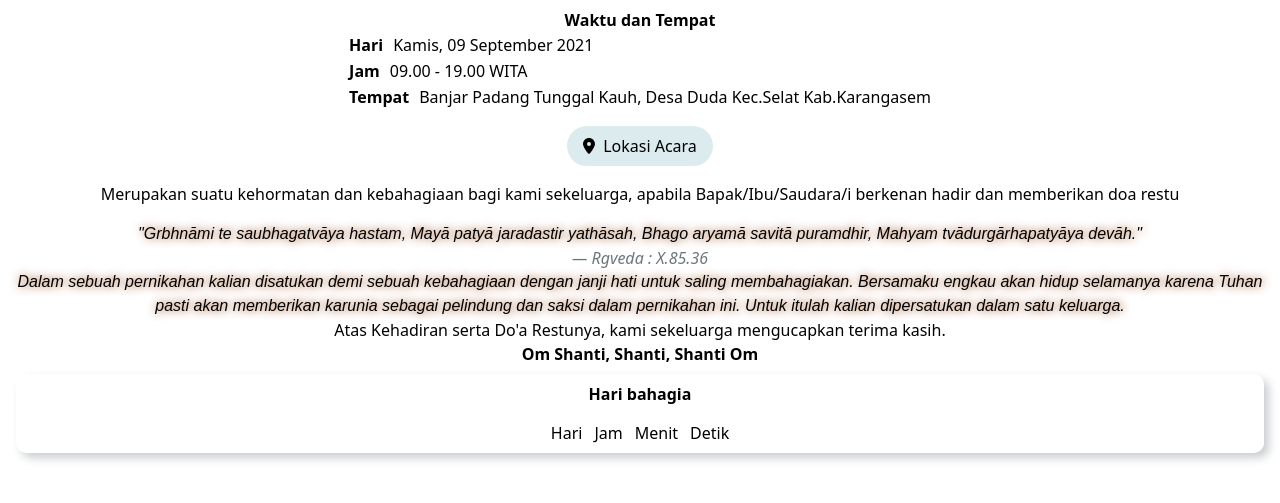
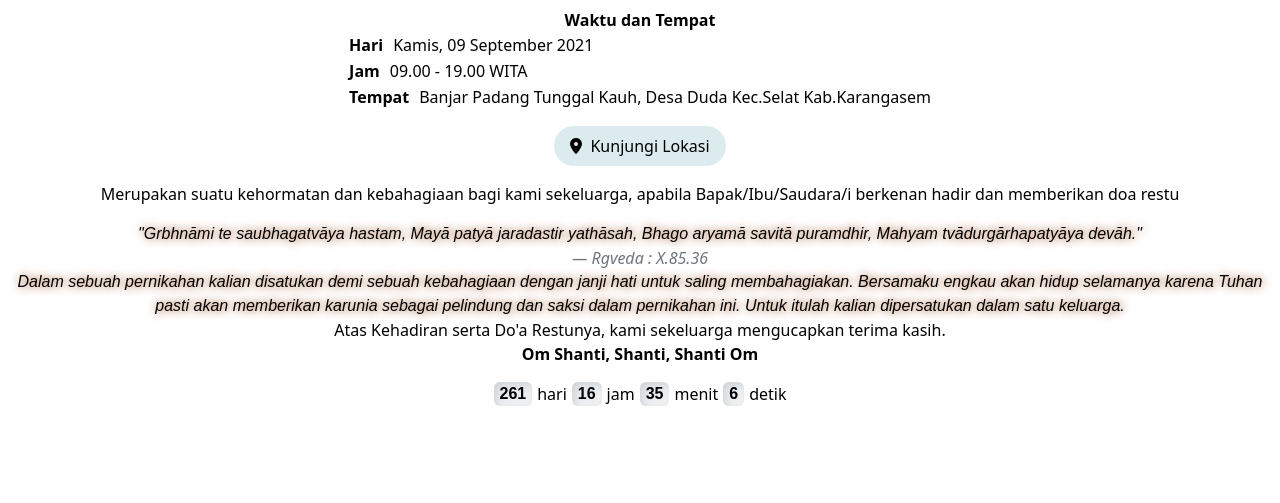
Before and after one commit to parta99/pawiwahan, a Vue app in the folder thema-2-VueJS/: page /landingpage in a window 1280 px wide. Shown: the part 1080-1583 px from the top of the page. Built offline with nearby package versions, Linux system fonts and the light colour scheme; a web font is replaced by a local one.

Commit message:
Update InfoAbout.vue

```diff
--- a/thema-2-VueJS/src/views/InfoAbout.vue
+++ b/thema-2-VueJS/src/views/InfoAbout.vue
@@ -1,6 +1,11 @@
-<script setup lang="ts">
+<script setup>
 import { FontAwesomeIcon } from '@fortawesome/vue-fontawesome'
 import { faLocationDot } from '@fortawesome/free-solid-svg-icons';
+import TheCountdown from '@/components/TheCountdown.vue';
+
+const redirectToLocation = (location) => {
+  window.open(location, '_blank');
+};
 </script>
 <template>
     <section class="card" id="info">
@@ -30,7 +35,7 @@ import { faLocationDot } from '@fortawesome/free-solid-svg-icons';
                         <FontAwesomeIcon :icon="faLocationDot"/>
                     </div>
                     <div class="btn-title">
-                        <button> <a href="http://"></a>Lokasi Acara</button>
+                        <button @click="redirectToLocation('https://maps.app.goo.gl/dwTjDakCMPMKgBf58')" >Kunjungi Lokasi</button>
                     </div>
 
                 </div>
@@ -59,14 +64,8 @@ import { faLocationDot } from '@fortawesome/free-solid-svg-icons';
                 </figcaption>
              </figure>
             </div>
-            <div class="col" id="countdown">
-                <h2 class="h2">Hari bahagia</h2>
-                <ul id="hitungmundur">
-                    <li>Hari</li>
-                    <li>Jam</li>
-                    <li>Menit</li>
-                    <li>Detik</li>
-                </ul>
+            <div class="col">
+                <TheCountdown></TheCountdown>
             </div>
         </div>
     </section>
@@ -84,22 +83,6 @@ figcaption > p{
  font-style: italic;
  color : #6c757d;
 }
-ul#hitungmundur {
-    list-style: none;
-    margin: 15px 0 0 0;
-    padding: 0;
-    display: flex;
-    gap: 0.75rem;
-    text-align: center;
-}
-#countdown{
-    border-radius: 10px;
-    box-shadow: 5px 5px 10px #caced1, -5px -5px 10px white;
-    margin-bottom: -10px;
-    display: flex;
-    flex-flow: column;
-    align-items: center;
-}
 .col{
     gap: 0;
 }
```
